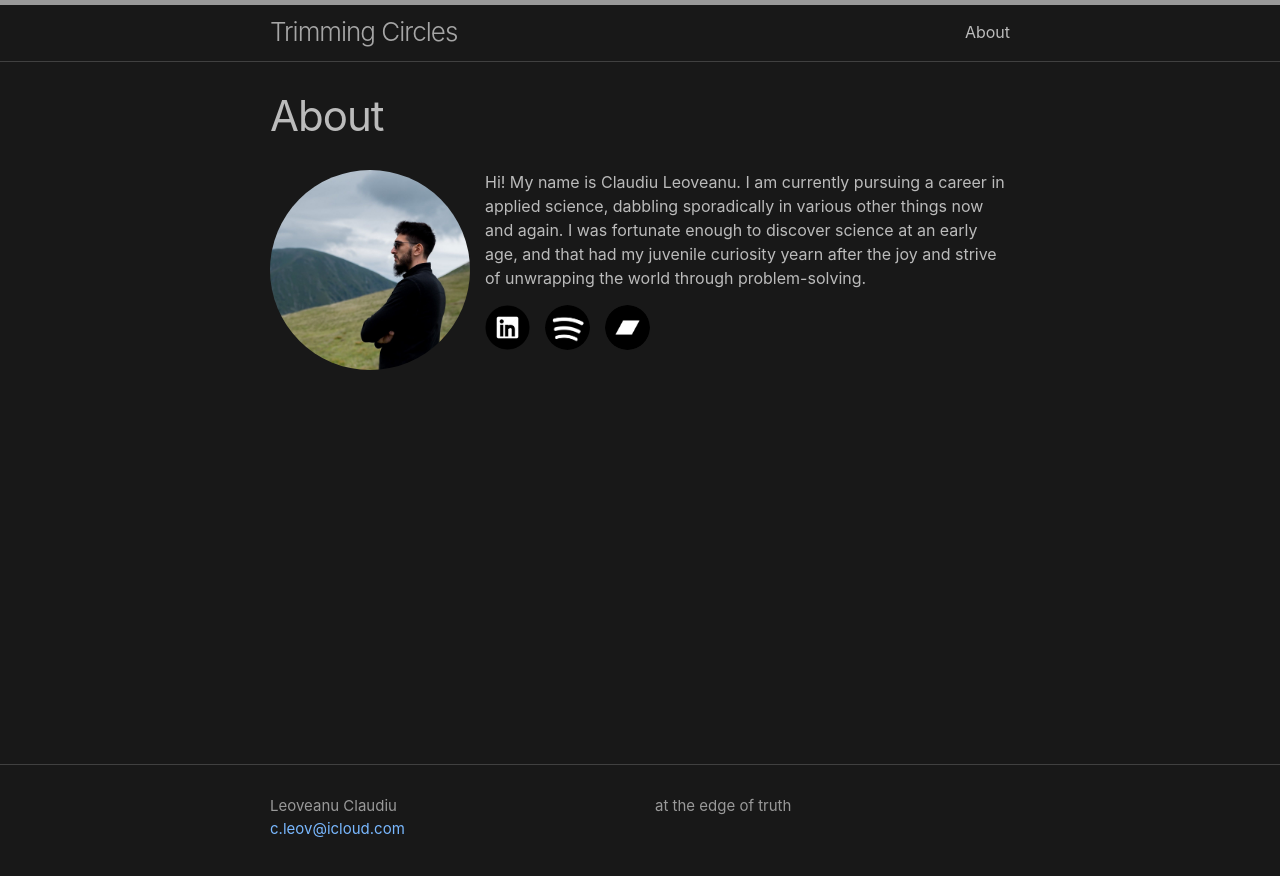
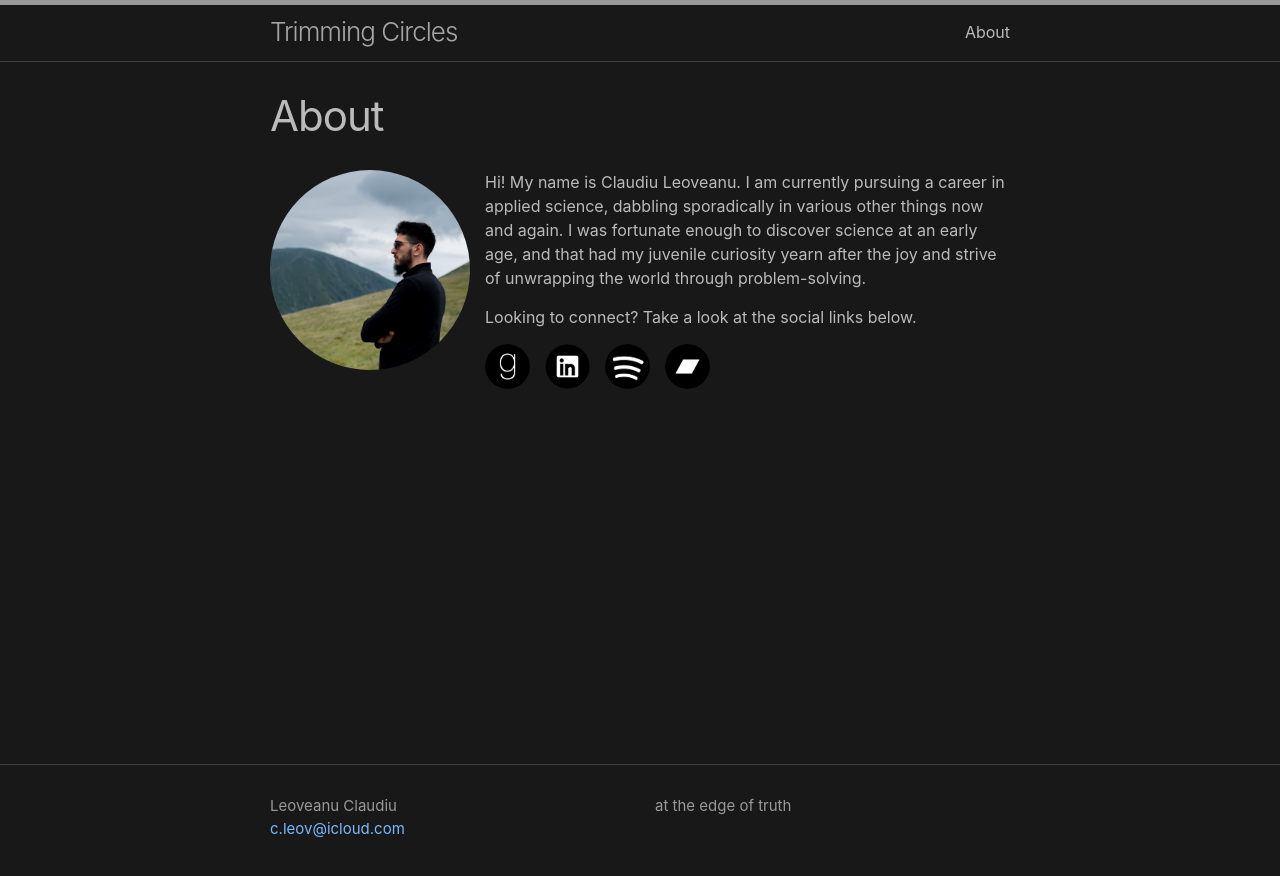
Before and after one commit to futurisold/futurisold.github.io, a Jekyll site: the page built from about.md, in a window 1280 px wide. Shown: the top 876 px of the page. Built offline with Jekyll 4.4.1, drawn with Linux system fonts in a browser that asks for light colours.

Commit message:
about section

```diff
--- a/about.md
+++ b/about.md
@@ -15,7 +15,12 @@ img {
 
 Hi! My name is Claudiu Leoveanu. I am currently pursuing a career in applied science, dabbling sporadically in various other things now and again. I was fortunate enough to discover science at an early age, and that had my juvenile curiosity yearn after the joy and strive of unwrapping the world through problem-solving.
 
+Looking to connect? Take a look at the social links below.
+
 <body>
+<a href="https://www.goodreads.com/user/show/90047214-claudiu-leoveanu">
+<img src="/assets/goodreads.png" width="45" height="45">
+</a>
 <a href="https://www.linkedin.com/in/cleov/">
 <img src="/assets/linkedin.png" width="45" height="45">
 </a>
```
Also changed, not shown: assets/goodreads.png (added).
